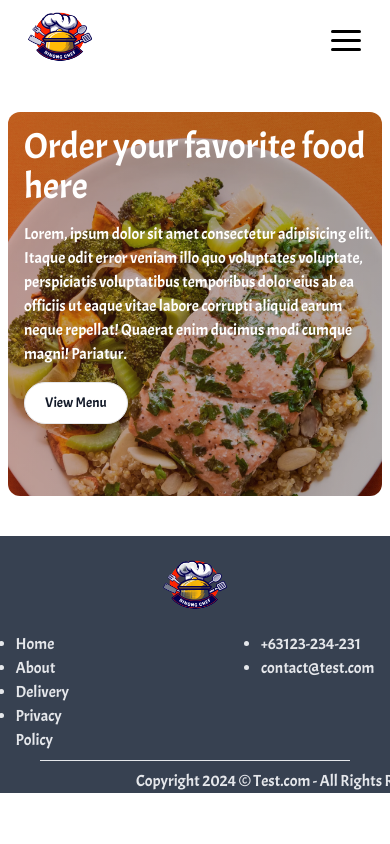
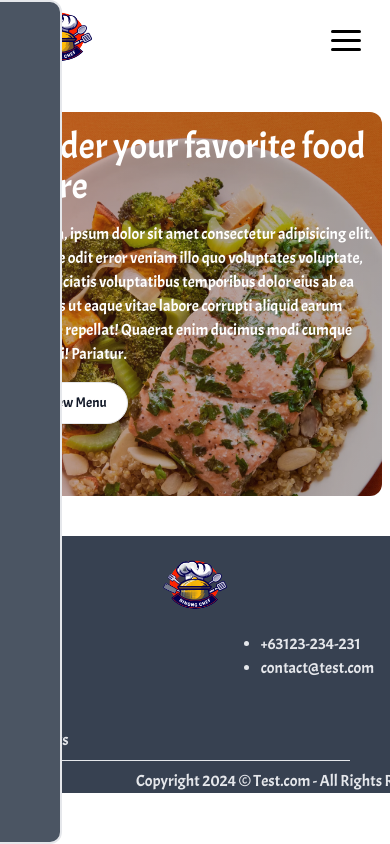
Before and after one commit to jantoy052003/CS301-project, a React (Vite) app: page /profile in a window 390 px wide. Shown: the top 844 px of the page. Built offline with nearby package versions, Linux system fonts and the light colour scheme; no server answers.

Commit message:
fixed mobile view and margins

```diff
--- a/src/components/Footer.jsx
+++ b/src/components/Footer.jsx
@@ -1,4 +1,5 @@
 import { assets } from '../assets/assets'
+import { NavLink, Link } from 'react-router-dom'
 
 const Footer = () => {
   return (
@@ -11,10 +12,10 @@ const Footer = () => {
           <div className='flex gap-48 lg:gap-80'>
               <div className='pt-3'>
                   <ul className='list-disc lg:flex gap-10'>
-                      <li>Home</li>
-                      <li>About</li>
-                      <li>Delivery</li>
-                      <li>Privacy Policy</li>
+                    <li><Link to="/">Home</Link></li>
+                    <li><Link to="/menu">Menu</Link></li>
+                    <li><Link to="/about">About Us</Link></li>
+                    <li><Link to="/reviews">Reviews</Link></li>
                   </ul>
               </div>
               <div className='flex items-start pt-3'>
--- a/src/components/Navbar.jsx
+++ b/src/components/Navbar.jsx
@@ -196,7 +196,7 @@ const Navbar = ({handleSubmitLogin}) => {
               <Hamburger rounded distance="sm" size={30} duration={.9} toggled={isOpen} toggle={setOpen}/>
             </div>
           </div>
-          <div className={!isOpen ? 'hidden' : 'animate-[slideRight_1000ms] duration-75 top-0 border-solid rounded-r-xl border-2 text-black fixed z-50 px-4 h-screen bg-gray-600 w-72 left-0'}>
+          <div className={!isOpen ? 'animate-[slideLeft_1000ms] duration-75 top-0 border-solid rounded-r-xl border-2 text-black fixed z-50 px-4 h-screen bg-gray-600 w-72 left-[-58%]' : 'animate-[slideRight_1000ms] duration-75 top-0 border-solid rounded-r-xl border-2 text-black fixed z-50 px-4 h-screen bg-gray-600 w-72 left-0'}>
             <ul onClick={handleClick} className=" relative py-4 my-12">
                 <li><NavLink tag={Link}  activeclassname="active" to="/">Home</NavLink></li>
                 <li><NavLink tag={Link}  activeclassname="active" to="/menu">Menu</NavLink></li>
--- /dev/null
+++ b/src/hooks/useFetchMenuList.js
@@ -0,0 +1,8 @@
+import { useState } from "react";
+import api from "../lib/api";
+
+export const useFetchMenuList = (apiError) => {
+    const [menuName, setMenuName] = useState([])
+
+
+}
--- a/src/pages/login/index.jsx
+++ b/src/pages/login/index.jsx
@@ -41,7 +41,7 @@ const Login = () => {
 
   return (
     <>
-      <main className='background-bg-image flex justify-center items-center h-screen h-full mb-10 mt-2 lg:mx-12  rounded-xl'>
+      <main className='mx-2 background-bg-image flex justify-center items-center h-screen h-full mb-10 mt-2 lg:mx-12  rounded-xl'>
         <section className='border-4 rounded-md p-4'>
           <form onSubmit={handleSubmitLogin} action="" className='py-3 relative'>
           {error &&  <p className="font-medium absolute top-[-4.5rem] left-[-1.25rem] bg-red-600 px-4 py-2 rounded-md">{error}</p>}
--- a/src/pages/placeOrder/DeliveryInfo.jsx
+++ b/src/pages/placeOrder/DeliveryInfo.jsx
@@ -4,7 +4,7 @@ const DeliveryInfo = ({name, last_name, email,street, city, state, country, zip,
 
   return (
     <form onSubmit={handleSubmitProfile} className="w-full max-w-xl">
-        <p className="text-3xl font-semibold mb-10">Delivery Information</p>
+        <p className="ml-[21%] lg:ml-0 text-3xl font-semibold mb-6">Delivery Information</p>
         <div className="flex gap-2">
             <input className="mb-2 w-full p-2.5 border-2  border-solid border-gray-400 outline-1 outline-red-400 rounded-md"
                 type="text"
@@ -83,7 +83,7 @@ const DeliveryInfo = ({name, last_name, email,street, city, state, country, zip,
             value={phone}
             onChange={e => setPhone(e.target.value)}
         />
-        <button className="bg-orange-600 cursor-pointer transition-all hover:bg-orange-500 outline-none focus:outline-orange-600 border-0 rounded-md max-w-xs lg:p-3" type='submit'>Save Changes</button>
+        <button className=" p-3 w-full ml-[13%] lg:ml-0 items-center bg-orange-600 cursor-pointer transition-all hover:bg-orange-500 outline-none focus:outline-orange-600 border-0 rounded-md max-w-xs lg:p-3" type='submit'>Save Changes</button>
     </form>
   )
 }
--- a/src/pages/placeOrder/index.jsx
+++ b/src/pages/placeOrder/index.jsx
@@ -139,11 +139,11 @@ const PlaceOrder = () => {
   }
 
   return (
-    <div className="flex align-start justify-between gap-20 mt-16 mb-10 mx-10">
+    <div className=" flex flex-col gap-9 lg:flex lg:flex-row lg:align-start lg:justify-between lg:gap-20 mt-16 mb-10 mx-10">
       <DeliveryInfo name={name} last_name={last_name} email={email} street={street} city={city} state={state} country={country} zip={zip} phone={phone} setName={setName} setLastName={setLastName} setEmail={setEmail} setStreet={setStreet} setCity={setCity} setState={setState} setCountry={setCountry} setZip={setZip} setPhone={setPhone} handleSubmitProfile={handleSubmitProfile}/>
       <div className="w-full max-w-xl">
         <div className="flex flex-1 flex-col gap-4">
-          <h2 className="font-black">Cart Total</h2>
+          <h2 className="ml-[40%] lg:ml-0 text-2xl font-black">Cart Total</h2>
           <div>
             <div className="flex justify-between text-grey-700">
               <p>Subtotal</p>
@@ -160,7 +160,7 @@ const PlaceOrder = () => {
               <b>${getTotalCartAmount() === 0 ? 0 : getTotalCartAmount() + 2}</b>
             </div>
           </div>
-          <button className="bg-orange-600 cursor-pointer transition-all hover:bg-orange-500 outline-none focus:outline-orange-600 border-0 rounded-md max-w-xs mt-14 lg:p-3">PROCEED TO PAYMENT</button>
+          <button className="ml-[13%] lg:ml-[25%] bg-orange-600 cursor-pointer transition-all hover:bg-orange-500 outline-none focus:outline-orange-600 border-0 rounded-md max-w-xs mt-14 lg:p-3">PROCEED TO PAYMENT</button>
         </div>
       </div>
     </div>
--- a/src/pages/profile/index.jsx
+++ b/src/pages/profile/index.jsx
@@ -187,7 +187,7 @@ const index = () => {
     }
 
     return (
-    <div className="background-bg-image flex flex-col items-center justify-center gap-12 py-12 h-full mb-10 mt-2 lg:mx-12  rounded-xl">
+    <div className="mx-2 background-bg-image flex flex-col items-center justify-center gap-12 py-12 h-full mb-10 mt-2 lg:mx-12  rounded-xl">
         <UploadProfilePic hideUploadImageForm={hideUploadImageForm}  showForm= {showForm} showUploadImageForm={showUploadImageForm} setShowForm={setShowForm} profileUrl={profileUrl} uploadProfileImage={uploadProfileImage}/>
         <div className="text-white flex flex-col items-center justify-center gap-8">
             <h1>MY PROFILE</h1>
--- a/src/pages/signup/index.jsx
+++ b/src/pages/signup/index.jsx
@@ -85,7 +85,7 @@ const Signup = () => {
 
   return (
     <>
-      <main className='background-bg-image flex justify-center items-center h-screen h-full mb-10 mt-2 lg:mx-12  rounded-xl'>
+      <main className='mx-2 background-bg-image flex justify-center items-center h-screen h-full mb-10 mt-2 lg:mx-12  rounded-xl'>
         <section className="login-form container mx-auto h-screen flex justify-center items-center px-4 md:justify-start">
           <form onSubmit={register} action="" className="text-black">
             <div>
--- a/tailwind.config.js
+++ b/tailwind.config.js
@@ -34,12 +34,12 @@ export default {
           },
         },
         slideLeft: {
+          "100%": {
+            transform: "translateX(-100%)",
+            opacity: "1",
+          },
           "0%": {
             transform: "translateX(0%)",
-            opacity: "1",
-          },
-          "100%": {
-            transform: "translateX(-100%)",
             opacity: "0",
           },
         },
```
Also changed, not shown: src/pages/menu/index.jsx (+11 -0 lines).
